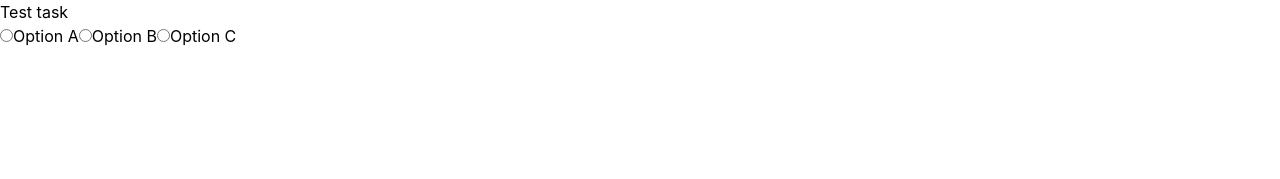
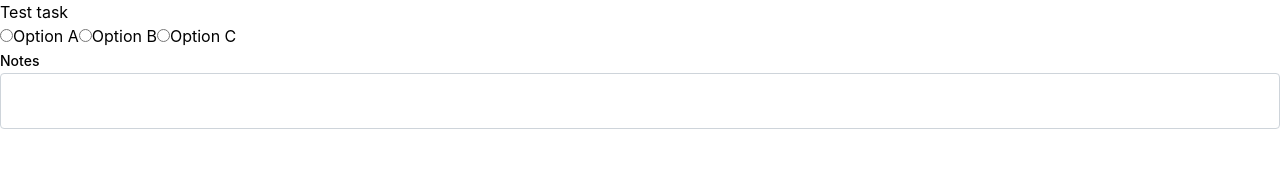
Before and after one commit to fimak/react-test-promocode, a React (Vite) app: page / in a window 1280 px wide. Shown: the top 179 px of the page. Built offline with nearby package versions, Linux system fonts and the light colour scheme.

Commit message:
feature Notes

```diff
--- a/src/app/App.tsx
+++ b/src/app/App.tsx
@@ -1,3 +1,4 @@
+import { Notes } from '../features/notes/ui/Notes.tsx';
 import { RadioSelection } from '../features/selection/ui/RadioSelection.tsx';
 
 function App() {
@@ -6,6 +7,7 @@ function App() {
     <div className="flex flex-col w-full items-center">
       <h1 className="text-4xl m-4">Test task</h1>
       <RadioSelection />
+      <Notes />
     </div>
   )
 }
--- /dev/null
+++ b/src/features/notes/ui/Notes.tsx
@@ -0,0 +1,15 @@
+import { ChangeEvent, FC } from 'react';
+import { Textarea } from '@mantine/core';
+import { useAppStore } from "../../../app/store";
+
+export const Notes: FC = () => {
+  const { notes, setNotes } = useAppStore();
+
+  return (
+      <Textarea
+        label="Notes"
+        value={notes}
+        onChange={(e: ChangeEvent<HTMLTextAreaElement>) => setNotes(e.target.value)}
+      />
+  );
+};
```
